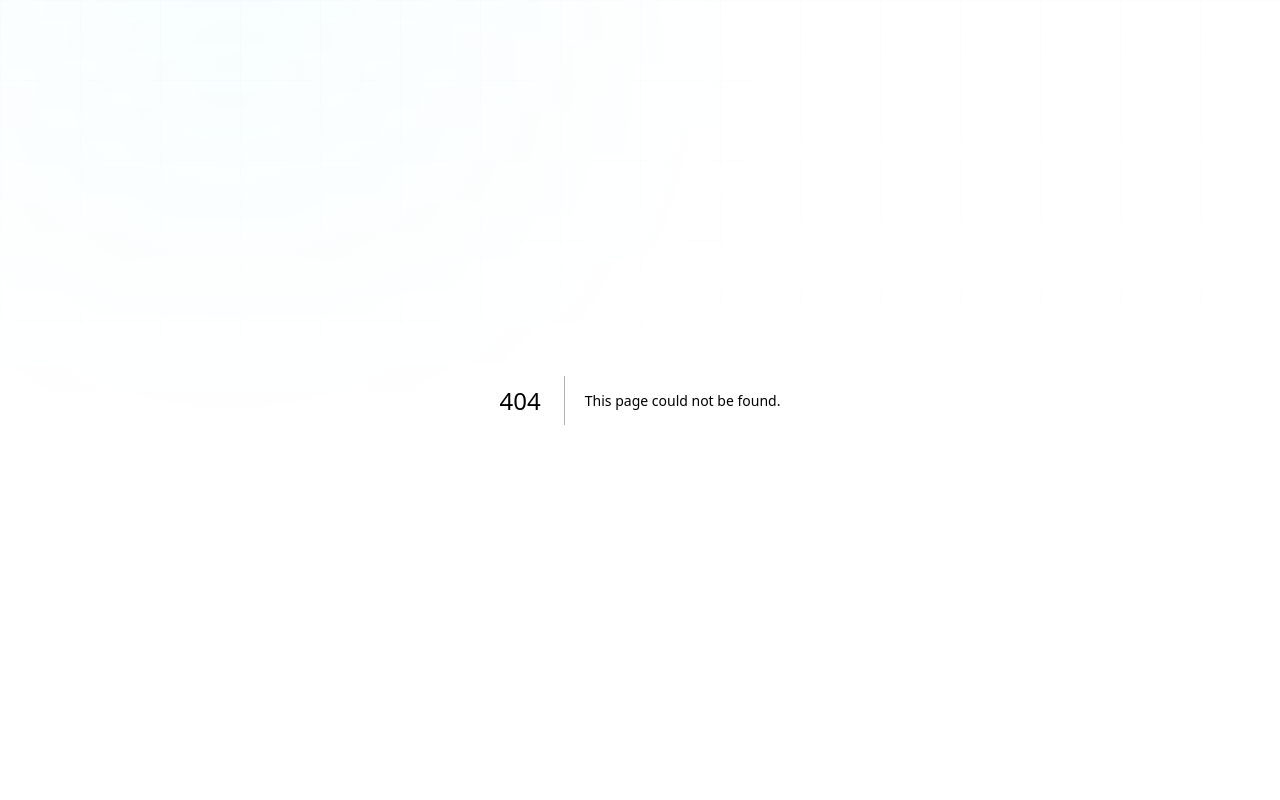
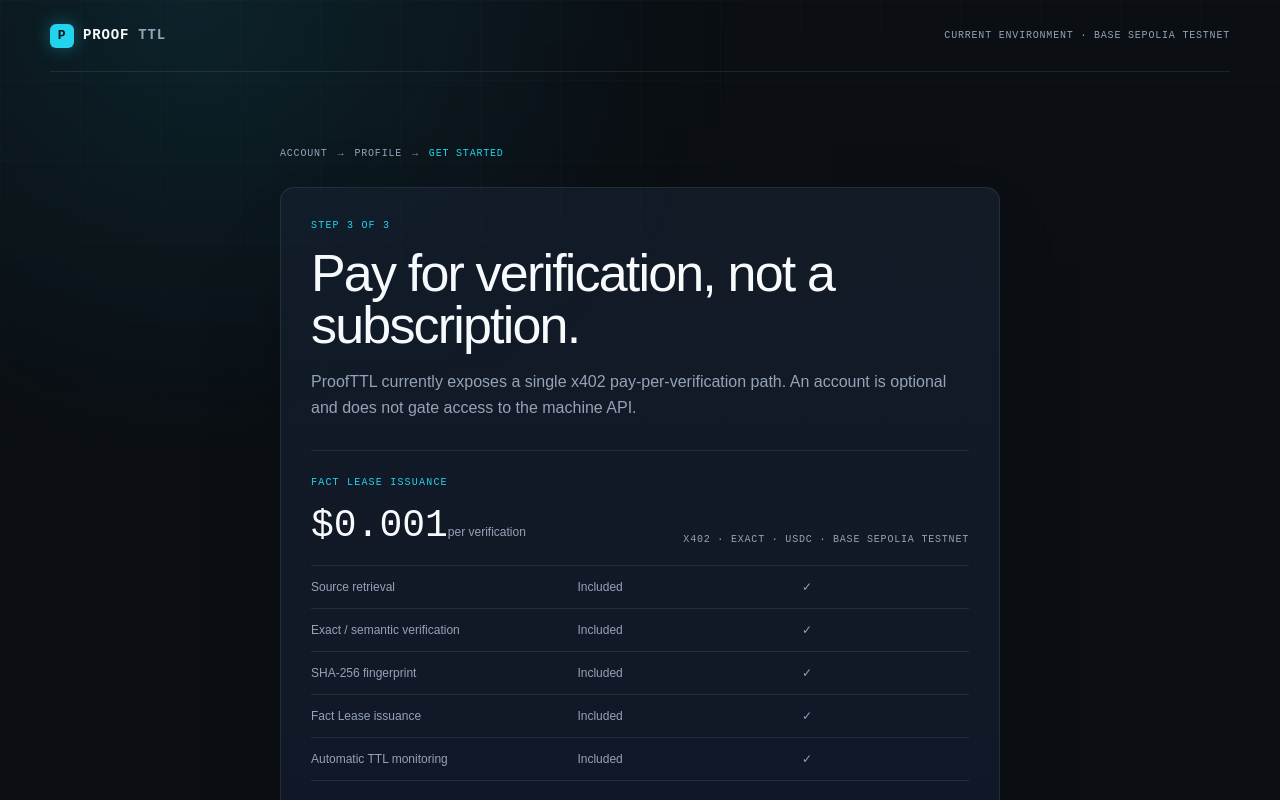
Before and after one commit to tasx13ok-create/proofttl-web, a Next.js app: page /get-started in a window 1280 px wide. Before the commit this address had no page. Shown: the top 800 px of the page. Built offline with nearby package versions, Linux system fonts and the light colour scheme.

Commit message:
Add ProofTTL pricing onboarding step

```diff
--- /dev/null
+++ b/app/get-started/page.tsx
@@ -0,0 +1,50 @@
+export const metadata = {
+  title: 'Get started — ProofTTL',
+}
+
+export default function GetStartedPage() {
+  return (
+    <main className="app-page">
+      <div className="app-shell app-topbar">
+        <a className="brand" href="/"><span className="brand-mark">P</span> PROOF<span className="brand-muted">TTL</span></a>
+        <span className="app-meta">CURRENT ENVIRONMENT · BASE SEPOLIA TESTNET</span>
+      </div>
+
+      <section className="onboarding-wrap">
+        <div className="app-progress" aria-label="Onboarding progress">
+          <span>ACCOUNT</span><span>→</span><span>PROFILE</span><span>→</span><span className="active">GET STARTED</span>
+        </div>
+
+        <div className="onboarding-card">
+          <p className="app-kicker">STEP 3 OF 3</p>
+          <h1 className="app-title">Pay for verification, not a subscription.</h1>
+          <p className="app-copy">ProofTTL currently exposes a single x402 pay-per-verification path. An account is optional and does not gate access to the machine API.</p>
+
+          <div className="price-preview">
+            <div>
+              <p className="app-kicker">FACT LEASE ISSUANCE</p>
+              <strong>$0.001</strong>
+              <span>per verification</span>
+            </div>
+            <div className="app-meta">X402 · EXACT · USDC · BASE SEPOLIA TESTNET</div>
+          </div>
+
+          <div className="app-table">
+            <div className="app-table-row"><span>Source retrieval</span><span>Included</span><span>✓</span></div>
+            <div className="app-table-row"><span>Exact / semantic verification</span><span>Included</span><span>✓</span></div>
+            <div className="app-table-row"><span>SHA-256 fingerprint</span><span>Included</span><span>✓</span></div>
+            <div className="app-table-row"><span>Fact Lease issuance</span><span>Included</span><span>✓</span></div>
+            <div className="app-table-row"><span>Automatic TTL monitoring</span><span>Included</span><span>✓</span></div>
+          </div>
+
+          <div className="hero-actions">
+            <a className="button button-primary" href="/console">OPEN CONSOLE PREVIEW →</a>
+            <a className="button button-secondary" href="/#api">READ THE API</a>
+          </div>
+
+          <p className="app-note">No subscription is being created here. When accounts are live, this screen will simply explain the active pricing model before entering the Console.</p>
+        </div>
+      </section>
+    </main>
+  )
+}
```
